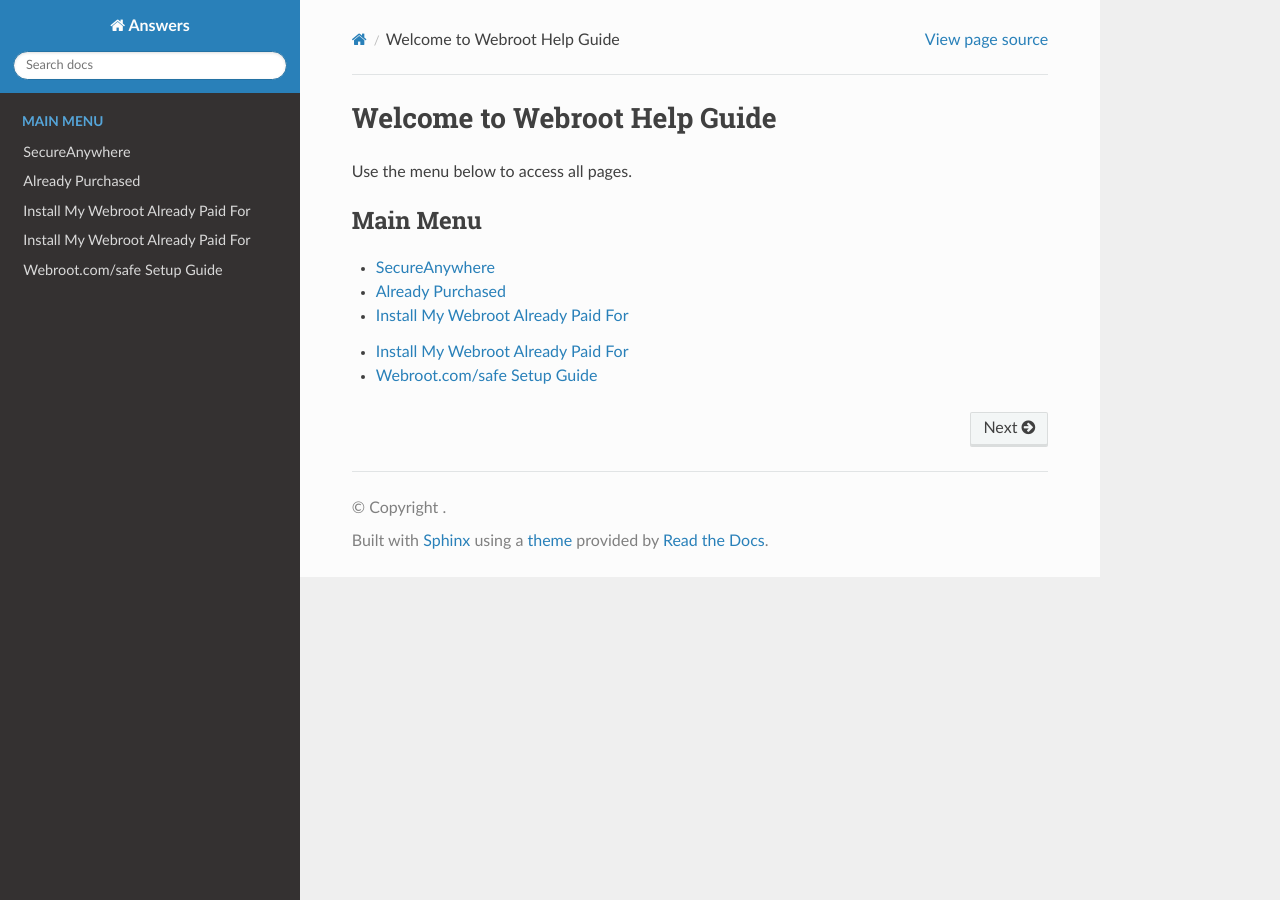
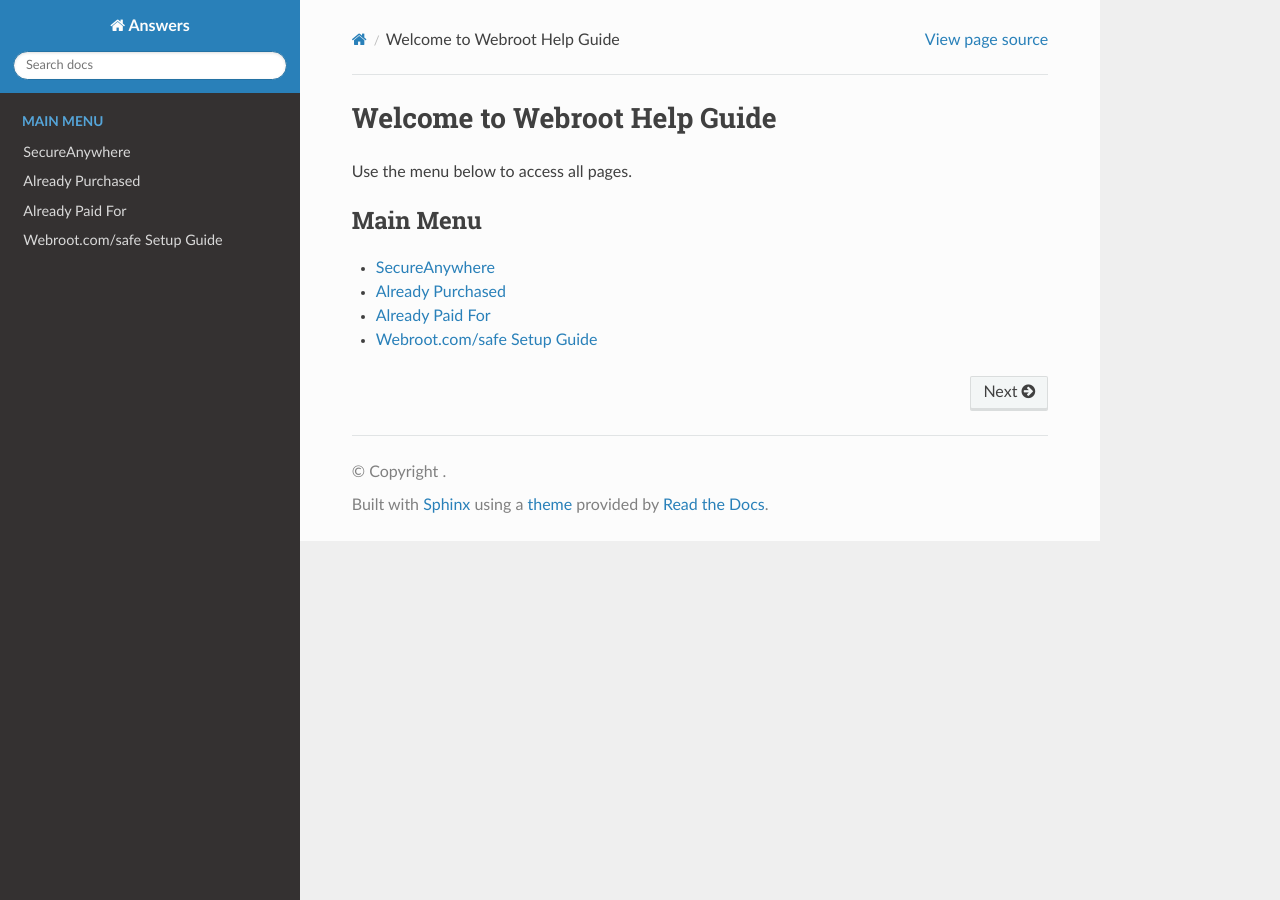
Before and after one commit to Lucilelloyd/Answers, a Sphinx documentation site: the page built from docs/index.rst, in a window 1280 px wide. Built offline with Sphinx 7.4.7 and the Read the Docs theme 3.1.0, drawn with Linux system fonts in a browser that asks for light colours; pages that are not in the unit, such as notebooks, are missing from menus; part of the change alters nothing that is shown.

Commit message:
Update install.rst

```diff
--- a/docs/install.rst
+++ b/docs/install.rst
@@ -1,28 +1,8 @@
-Install My Webroot Already Paid For
+Already Paid For
 ==================================
 
-.. toctree::
-   :maxdepth: 1
-   :caption: Steps:
+after purchase:
 
-   install-my-webroot-already-paid-for
-
-
-Install My Webroot Already Paid For
-==================================
-
-Follow these steps to install Webroot you have already paid for:
-
-1. Open your web browser
-2. Go to the official Webroot download page
-3. Download the Webroot SecureAnywhere installer
-4. Locate the downloaded file on your device
-5. Double-click the setup file to start installation
-6. Click “Yes” if prompted by User Account Control
-7. Enter your Webroot keycode
-8. Click “Agree and Install”
-9. Wait for the installation process to complete
-10. Launch Webroot SecureAnywhere
-11. Allow the initial scan to run if prompted
-
-Your Webroot antivirus is now installed and ready to use.
+- Open downloaded file
+- Enter keycode
+- Complete installation
```
